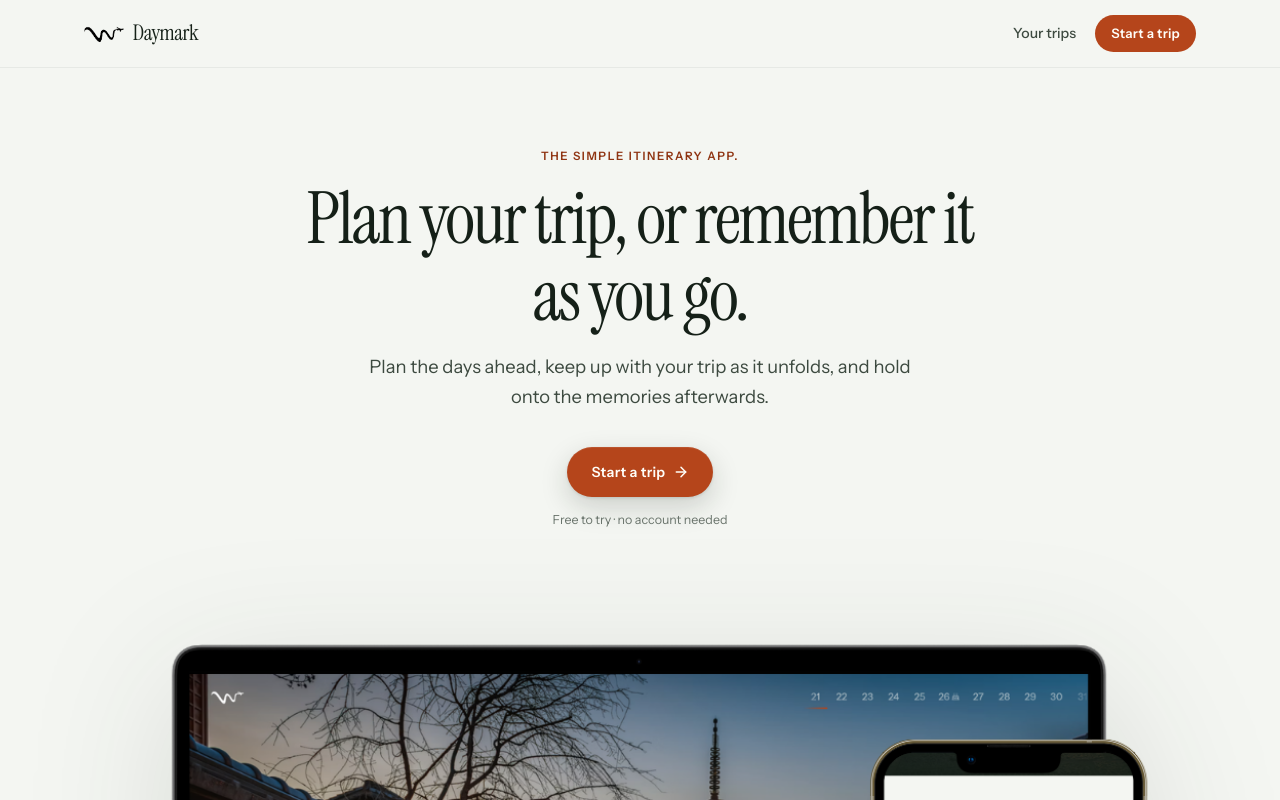
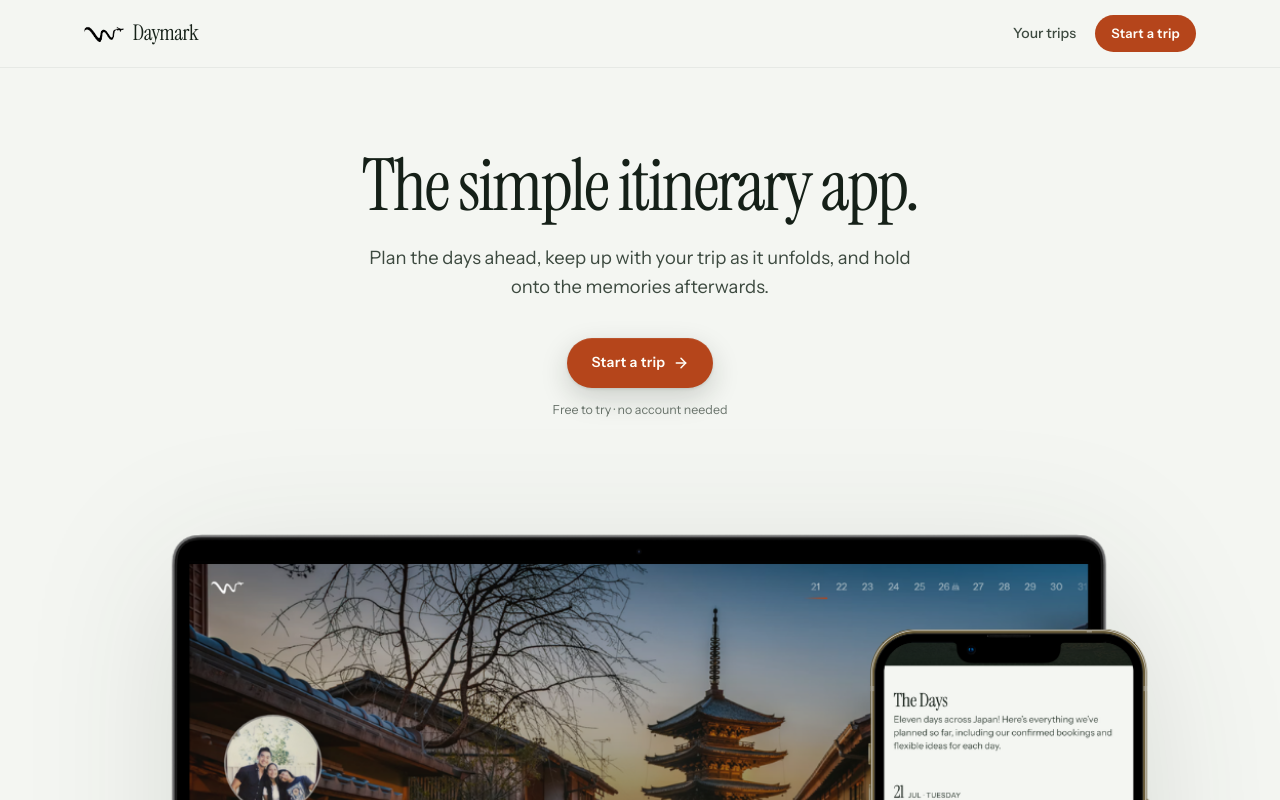
Before and after one commit to kathrynfieg/japan-itinerary-2026, a Vue app: page / in a window 1280 px wide. Shown: the top 800 px of the page. Built offline with nearby package versions, Linux system fonts and the light colour scheme.

Commit message:
landing page - hero redesign

```diff
--- a/src/components/LandingMock.vue
+++ b/src/components/LandingMock.vue
@@ -36,10 +36,7 @@ const emit = defineEmits<{
 
     <section class="landing__hero">
       <div class="landing__hero-copy">
-        <p class="landing__eyebrow">The simple itinerary app.</p>
-        <h1 class="landing__title">
-          Plan your trip, or remember it as you go.
-        </h1>
+        <h1 class="landing__title">The simple itinerary app.</h1>
         <p class="landing__lede">
           Plan the days ahead, keep up with your trip as it unfolds, and hold
           onto the memories afterwards.
```
